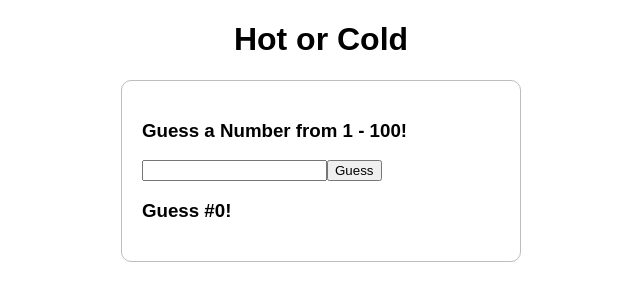
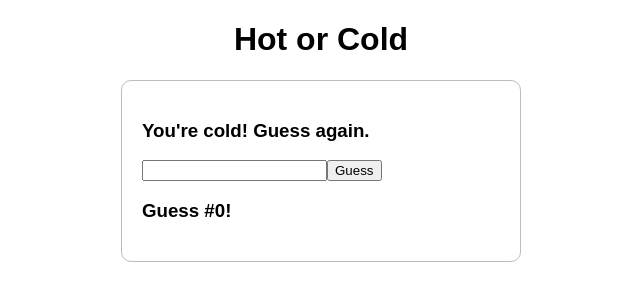
Before and after one commit to jhnnyk/thinkful-react-hot-cold, a React (Create React App) app: page / in a window 1280 px wide. Shown: the top 300 px of the page, without its empty margins (319-959 px from the left). Built offline with nearby package versions, Linux system fonts and the light colour scheme.

Commit message:
calculate temp and show status

```diff
--- a/src/components/guess-box.js
+++ b/src/components/guess-box.js
@@ -10,6 +10,7 @@ export default class GuessBox extends React.Component {
     super(props)
 
     this.state = {
+      theNumber: Math.floor(Math.random() * 100) + 1,
       history: []
     }
   }
@@ -23,10 +24,11 @@ export default class GuessBox extends React.Component {
   render () {
     return (
       <div className='guessbox'>
-        <GuessStatus />
-        <GuessForm
-          handleSubmit={input => this.formSubmit(input)}
+        <GuessStatus
+          correctNum={this.state.theNumber}
+          lastGuess={this.state.history[this.state.history.length - 1]}
         />
+        <GuessForm handleSubmit={input => this.formSubmit(input)} />
         <GuessCount count={this.state.history.length} />
         <GuessHistory history={this.state.history} />
       </div>
--- a/src/components/guess-status.js
+++ b/src/components/guess-status.js
@@ -2,9 +2,22 @@ import React from 'react'
 
 export default class GuessStatus extends React.Component {
   render () {
+    let status = <h3>Guess a Number from 1 - 100!</h3>
+    let difference = Math.abs(this.props.lastGuess - this.props.correctNum)
+
+    if (difference === 0) {
+      status = <h3 className='winner'>You guessed it!</h3>
+    } else if (difference < 10) {
+      status = <h3 className='hot'>You're hot! Guess again!</h3>
+    } else if (difference < 30) {
+      status = <h3 className='warm'>You're slightly warm, guess again.</h3>
+    } else {
+      status = <h3 className='cold'>You're cold! Guess again.</h3>
+    }
+
     return (
       <div>
-        <h3>Guess a Number from 1 - 100!</h3>
+        {status}
       </div>
     )
   }
```
